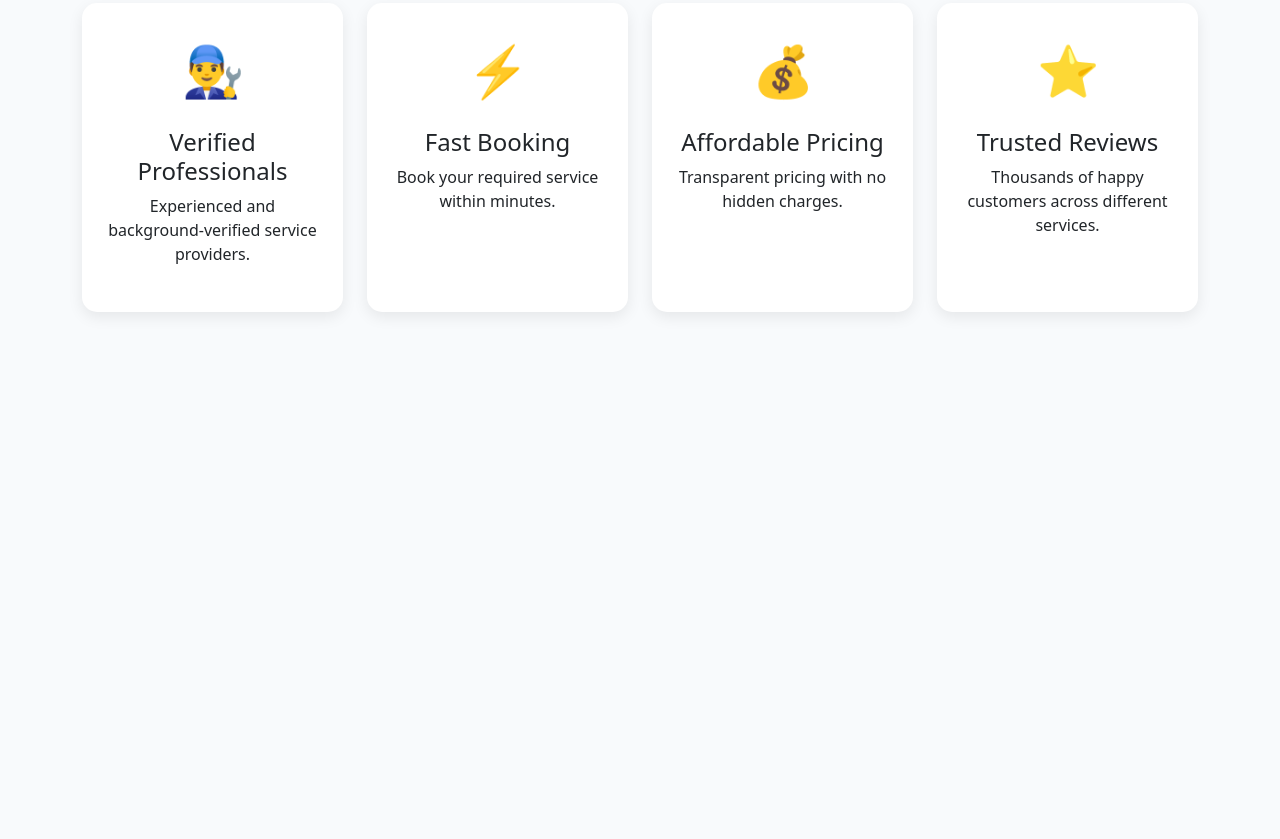
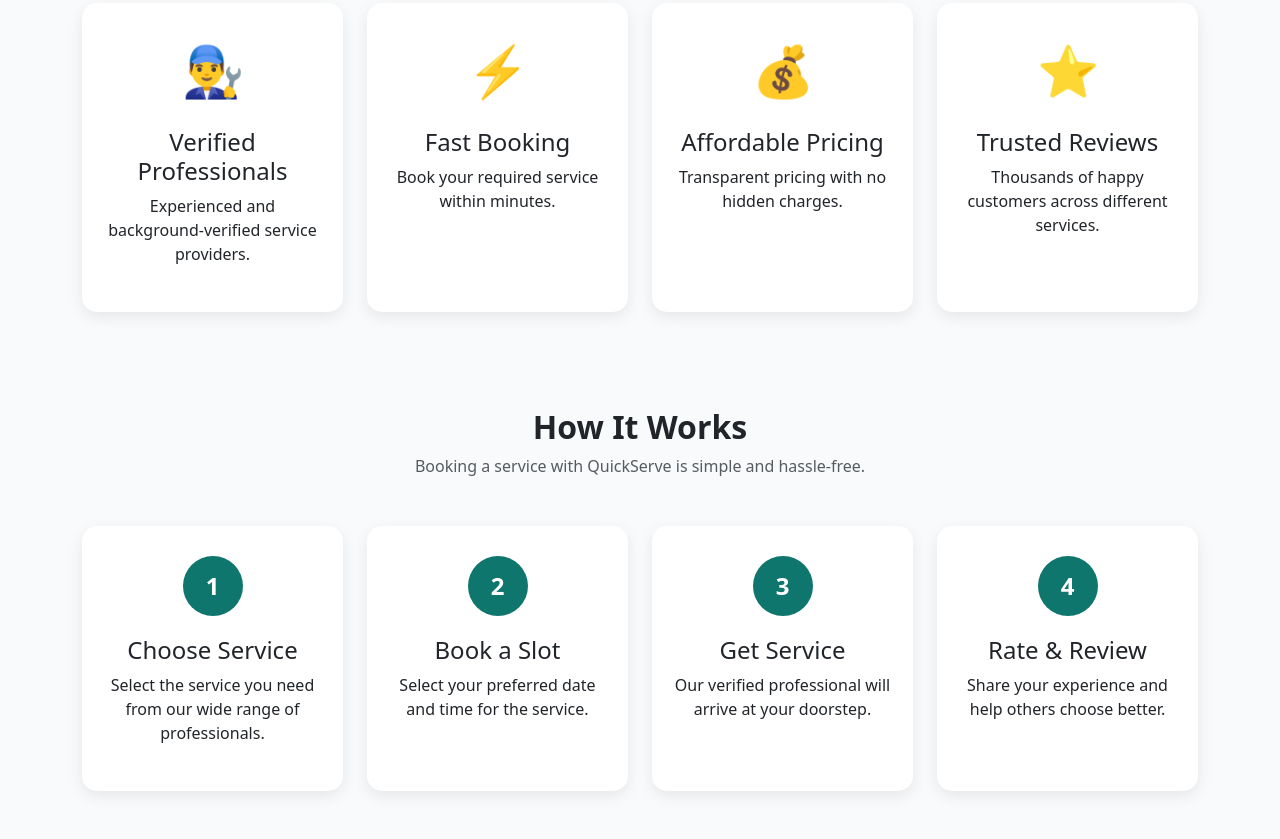
Before and after one commit to bharadwaazgaddam-source/QuickServe, a plain HTML site: page client/index.html in a window 1280 px wide. Shown: the part 1437-2276 px from the top of the page. Before the commit the page ends 1797 px from the top, so only its background shows below. Drawn offline with nearby package versions, Linux system fonts and the light colour scheme.

Commit message:
Add How It Works section

```diff
--- a/client/css/styles.css
+++ b/client/css/styles.css
@@ -64,3 +64,29 @@ body{
     font-size:50px;
     margin-bottom:20px;
 }
+.step-card{
+    background:#ffffff;
+    border-radius:15px;
+    padding:30px 20px;
+    box-shadow:0 5px 15px rgba(0,0,0,0.08);
+    transition:0.3s;
+    height:100%;
+}
+
+.step-card:hover{
+    transform:translateY(-8px);
+}
+
+.step-number{
+    width:60px;
+    height:60px;
+    margin:0 auto 20px;
+    border-radius:50%;
+    background:#0F766E;
+    color:white;
+    display:flex;
+    justify-content:center;
+    align-items:center;
+    font-size:24px;
+    font-weight:bold;
+}
--- a/client/index.html
+++ b/client/index.html
@@ -190,6 +190,52 @@
     </div>
 
 </section>
+<section class="container py-5">
+
+    <div class="text-center mb-5">
+        <h2 class="fw-bold">How It Works</h2>
+        <p class="text-muted">
+            Booking a service with QuickServe is simple and hassle-free.
+        </p>
+    </div>
+
+    <div class="row text-center g-4">
+
+        <div class="col-lg-3 col-md-6">
+            <div class="step-card">
+                <div class="step-number">1</div>
+                <h4>Choose Service</h4>
+                <p>Select the service you need from our wide range of professionals.</p>
+            </div>
+        </div>
+
+        <div class="col-lg-3 col-md-6">
+            <div class="step-card">
+                <div class="step-number">2</div>
+                <h4>Book a Slot</h4>
+                <p>Select your preferred date and time for the service.</p>
+            </div>
+        </div>
+
+        <div class="col-lg-3 col-md-6">
+            <div class="step-card">
+                <div class="step-number">3</div>
+                <h4>Get Service</h4>
+                <p>Our verified professional will arrive at your doorstep.</p>
+            </div>
+        </div>
+
+        <div class="col-lg-3 col-md-6">
+            <div class="step-card">
+                <div class="step-number">4</div>
+                <h4>Rate & Review</h4>
+                <p>Share your experience and help others choose better.</p>
+            </div>
+        </div>
+
+    </div>
+
+</section>
 
 </body>
 </html>
```
